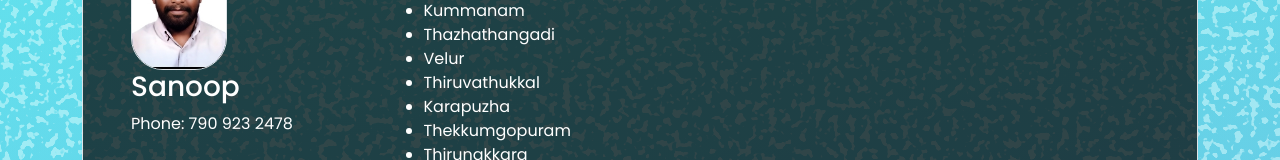
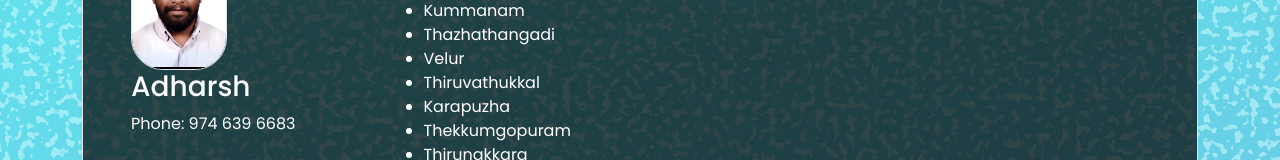
Before and after one commit to vshnupraj/proktm, a React (Create React App) app: page / in a window 1280 px wide. Shown: the part 1208-1368 px from the top of the page. Built offline with nearby package versions, Linux system fonts and the light colour scheme; a web font is replaced by a local one.

Commit message:
update existing file

```diff
--- a/src/data/workers.js
+++ b/src/data/workers.js
@@ -14,13 +14,13 @@ const workers = [
       id: 2,
       name: "Ivin",
       phone: "828 171 7457",
-      photo: "./images/Ph1.jpeg", // Add the image in the public/images folder
+      photo: "./images/ph1.jpeg", // Add the image in the public/images folder
       places: ["Puthupally", "Manganam" , "Rubberboard Puthupally", "MMP Vanitha"], // List of places
     },
     {
       id: 3,
-      name: "Sanoop",
-      phone: "790 923 2478",
+      name: "Adharsh",
+      phone: "974 639 6683",
       photo: "./images/Vishnu.jpg", // Add the image in the public/images folder
       places: ["Kumarakom", "Kummanam", "Thazhathangadi", "Velur", "Thiruvathukkal", "Karapuzha", "Thekkumgopuram", "Thirunakkara", "Puthanangadi"], // List of places
     },
```
